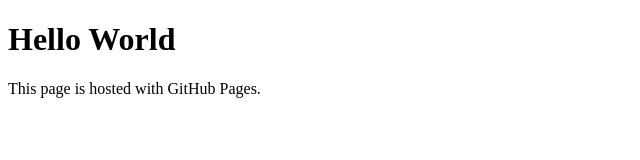
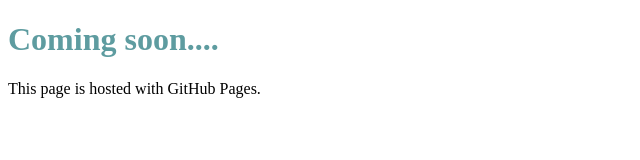
Before and after one commit to joelryan/joelryan.github.io, a plain HTML site: page index.html in a window 1280 px wide. Shown: the whole page, without its empty margins (0-640 px from the left). Drawn offline with Linux system fonts and the light colour scheme.

Commit message:
Update index.html

```diff
--- a/index.html
+++ b/index.html
@@ -1,7 +1,7 @@
 <!DOCTYPE html>
 <html>
 <body>
-<h1>Hello World</h1>
+<h1 style="color: #5e9ca0;">Coming soon....</h1>
 <p>This page is hosted with GitHub Pages.</p>
 </body>
 </html>
```
